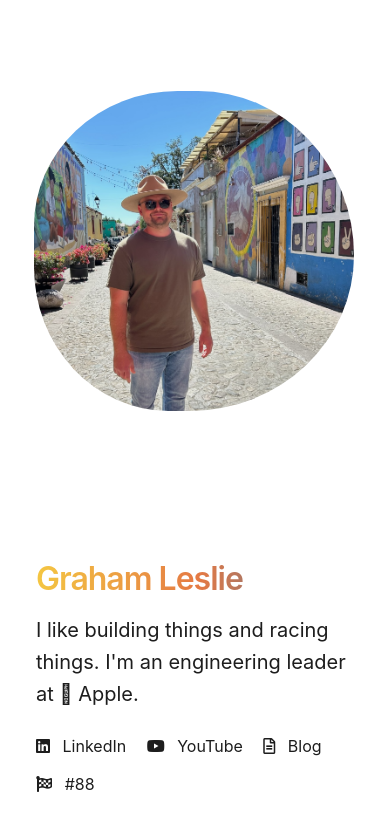
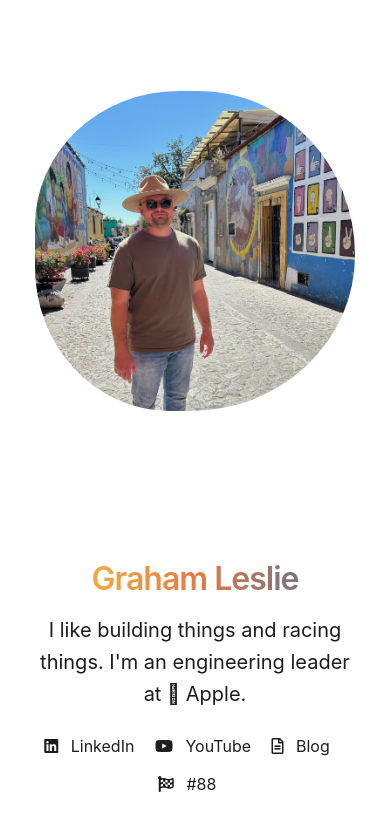
Before and after one commit to grahamleslie/grahamleslie.github.io, a Jekyll site: the page built from index.markdown, in a window 390 px wide. Shown: the top 831 px of the page. Built offline with Jekyll 4.4.1, drawn with Linux system fonts in a browser that asks for light colours; nearby versions of some CDN libraries.

Commit message:
Fixes home layout mobile

```diff
--- a/_sass/layout.scss
+++ b/_sass/layout.scss
@@ -54,7 +54,7 @@ img {
   justify-self: end;
 
   @media (max-width: 768px) {
-    justify-self: end;
+    justify-self: center;
   }
 }
 
@@ -63,6 +63,7 @@ img {
 
   @media (max-width: 768px) {
     margin: 0;
+    text-align: center;
   }
 }
 
```
